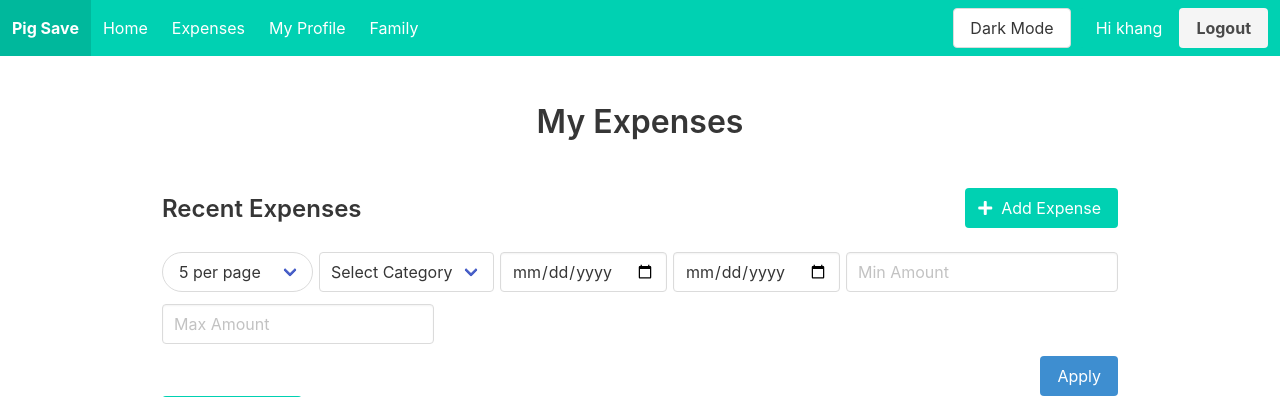
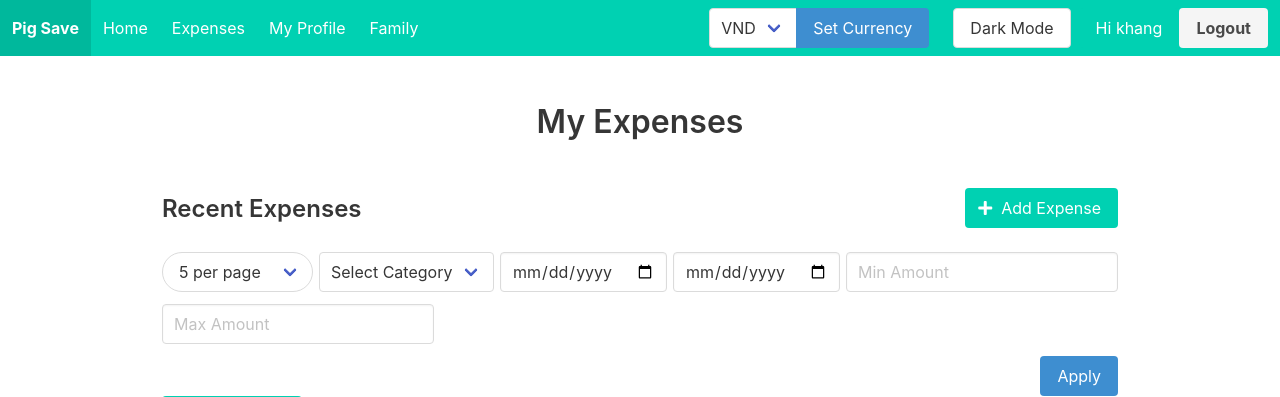
Before and after one commit to khanglqse/MSEAssignment, a Flask app: page /expenses in a window 1280 px wide. Shown: the top 397 px of the page. Run offline with Flask 3, Linux system fonts and the light colour scheme; a user stored in the database is signed in; data comes from the database, SQL or seed files in the repository.

Commit message:
Update currency

```diff
--- /dev/null
+++ b/core/currency_exchange.py
@@ -0,0 +1,24 @@
+import requests
+
+API_KEY = '97TPEXSZA2755456'
+BASE_URL = 'https://www.alphavantage.co/query'
+
+def get_exchange_rate():
+    params = {
+        'function': 'CURRENCY_EXCHANGE_RATE',
+        'from_currency': 'USD',
+        'to_currency': 'VND',
+        'apikey': API_KEY
+    }
+
+    response = requests.get(BASE_URL, params=params)
+    data = response.json()
+    print(data)
+    if "Realtime Currency Exchange Rate" not in data:
+        return 24000
+        print(f"Error fetching data: {data.get('Note', '')}")
+        return None
+
+    exchange_rate = data["Realtime Currency Exchange Rate"]
+    print(exchange_rate)
+    return float(exchange_rate['5. Exchange Rate'])
--- a/main.py
+++ b/main.py
@@ -53,4 +53,4 @@ app.register_blueprint(main_routes)
 app.register_blueprint(auth_routes)
 
 if __name__ == '__main__':
-    app.run(debug=True)
+    app.run(host="0.0.0.0")
--- a/models/expense.py
+++ b/models/expense.py
@@ -99,14 +99,14 @@ class Expense:
             FROM expenses
             WHERE strftime('%Y', date) = ? and user_id = ?
         """, (now.strftime('%Y'), user_id))
-        total_year = '{:,.0f}'.format(ZeroIfNone(cursor.fetchone()[0]))
+        total_year = ZeroIfNone(cursor.fetchone()[0])
 
         cursor.execute("""
         SELECT SUM(amount) AS total
         FROM expenses
         WHERE strftime('%m', date) = ? and user_id = ?
         """, (now.strftime('%m'), user_id))
-        total_month = '{:,.0f}'.format(ZeroIfNone(cursor.fetchone()[0]))
+        total_month = ZeroIfNone(cursor.fetchone()[0])
 
         start_of_week = (now - timedelta(days=now.weekday())).strftime('%Y-%m-%d')
         cursor.execute("""
@@ -114,7 +114,7 @@ class Expense:
             FROM expenses
             WHERE date >= ?
         """, (start_of_week,))
-        total_week = '{:,.0f}'.format(ZeroIfNone(cursor.fetchone()[0]))
+        total_week = ZeroIfNone(cursor.fetchone()[0])
         cursor.execute("""
         SELECT strftime('%Y-%m', date) AS month, SUM(amount) AS total
         FROM expenses
--- a/routes.py
+++ b/routes.py
@@ -9,6 +9,7 @@ from functions.auth import auth_user
 import math
 import csv
 import io
+from core.currency_exchange import get_exchange_rate
 from flask_babel import gettext as _
 routes = Blueprint('main', __name__)
 auth_routes = Blueprint('auth', __name__)
@@ -61,7 +62,7 @@ def login():
             flash('Invalid credentials. Please try again.', 'danger')
 
     return render_template('auth/login.html')
-# profile
+
 @routes.route('/profile')
 @login_required
 def profile():
@@ -81,6 +82,9 @@ def update_language():
 @login_required
 def dashboard():
     line_data, pie_data, total_week, total_month, total_year = Expense.get_report(current_user.id)
+    total_week = get_amount(float(total_week))
+    total_month = get_amount(float(total_month))
+    total_year = get_amount(float(total_year))
     return render_template('dashboard.html', user = current_user, line_data = line_data, pie_data = pie_data, total_week = total_week, total_month = total_month, total_year = total_year)
 
 @routes.route('/expenses')
@@ -135,7 +139,7 @@ def edit_expense():
     Expense.update_expense(expense_id, amount, category, description, date)
     return redirect(url_for('main.expenses', page=page, size=size))
 
-## family
+#
 @routes.route('/add_family', methods=['POST'])
 def add_family():
     family_name = request.form['family_name']
@@ -179,10 +183,26 @@ def export_expenses_csv():
 @routes.route('/delete_expense/<int:expense_id>', methods=['DELETE'])
 @login_required
 def delete_expense(expense_id):
-    Expense.delete_expense(expense_id)  # Ensure the user can only delete their own expenses
+    Expense.delete_expense(expense_id)
     flash('Expense deleted successfully!', 'success')
     return redirect(url_for('main.expenses'))
 
+@routes.route('/update_currency', methods=['POST'])
+@login_required
+def update_currency():
+    currency = request.form.get('currency')
+    rate = get_exchange_rate()
+    session['currency'] = currency
+    session['rate'] = rate
+    flash(f"Currency preference updated to {currency}!", "success")
+    return redirect(url_for('main.dashboard'))
+
+def get_amount(amount):
+    currency = session.get('currency', 'VND')
+    if currency == 'USD':
+        exchange_rate = session['rate']
+        return f"{'{:,.2f}'.format(amount / exchange_rate)} USD"
+    return f"{'{:,.0f}'.format(amount)} VND"
 
 @routes.route('/logout')
 @login_required
--- a/static/css/darkmode.css
+++ b/static/css/darkmode.css
@@ -1,6 +1,6 @@
 html[data-theme='dark'] {
     background-color: #121212;
-    color: #e0e0e0;
+    color: #e0e0e0 !important;
   }
 
   html[data-theme='dark'] .navbar {
@@ -29,3 +29,7 @@ html[data-theme='dark'] {
   html[data-theme='dark'] .container {
     background: radial-gradient(#6f6a6a, transparent)
   }
+  html[data-theme='dark'] #theme-toggle {
+    /* background-color: #6200ee; */
+    color: white;
+  }
--- a/templates/base.html
+++ b/templates/base.html
@@ -87,14 +87,28 @@
           </a>
         </div>
         {% if current_user.is_authenticated %}
+        {% if current_user.is_authenticated %}
 <div class="navbar-end">
+  <div class="navbar-item">
+    <form method="POST" action="{{ url_for('main.update_currency') }}" class="field has-addons">
+      <div class="control">
+        <div class="select">
+          <select name="currency" id="currency">
+            <option value="VND" {% if session.get('currency') == 'VND' %}selected{% endif %}>VND</option>
+            <option value="USD" {% if session.get('currency') == 'USD' %}selected{% endif %}>USD</option>
+          </select>
+        </div>
+      </div>
+      <div class="control">
+        <button type="submit" class="button is-info">Set Currency</button>
+      </div>
+    </form>
+  </div>
   <div class="navbar-item">
     <div class="buttons">
       <button id="theme-toggle" class="button">Dark Mode</button>
       <a href="{{ url_for('main.profile') }}">
-                <span class="button is-primary">
-                  Hi {{ current_user.username }}
-                </span>
+        <span class="button is-primary">Hi {{ current_user.username }}</span>
       </a>
       <a class="button is-light" href="{{ url_for('main.logout') }}">
         <strong>{{_('Logout')}}</strong>
@@ -102,6 +116,8 @@
     </div>
   </div>
 </div>
+{% endif %}
+
         {% endif %}
       </div>
     </nav>
```
Lines whose indentation alone changed are shown as unchanged.
